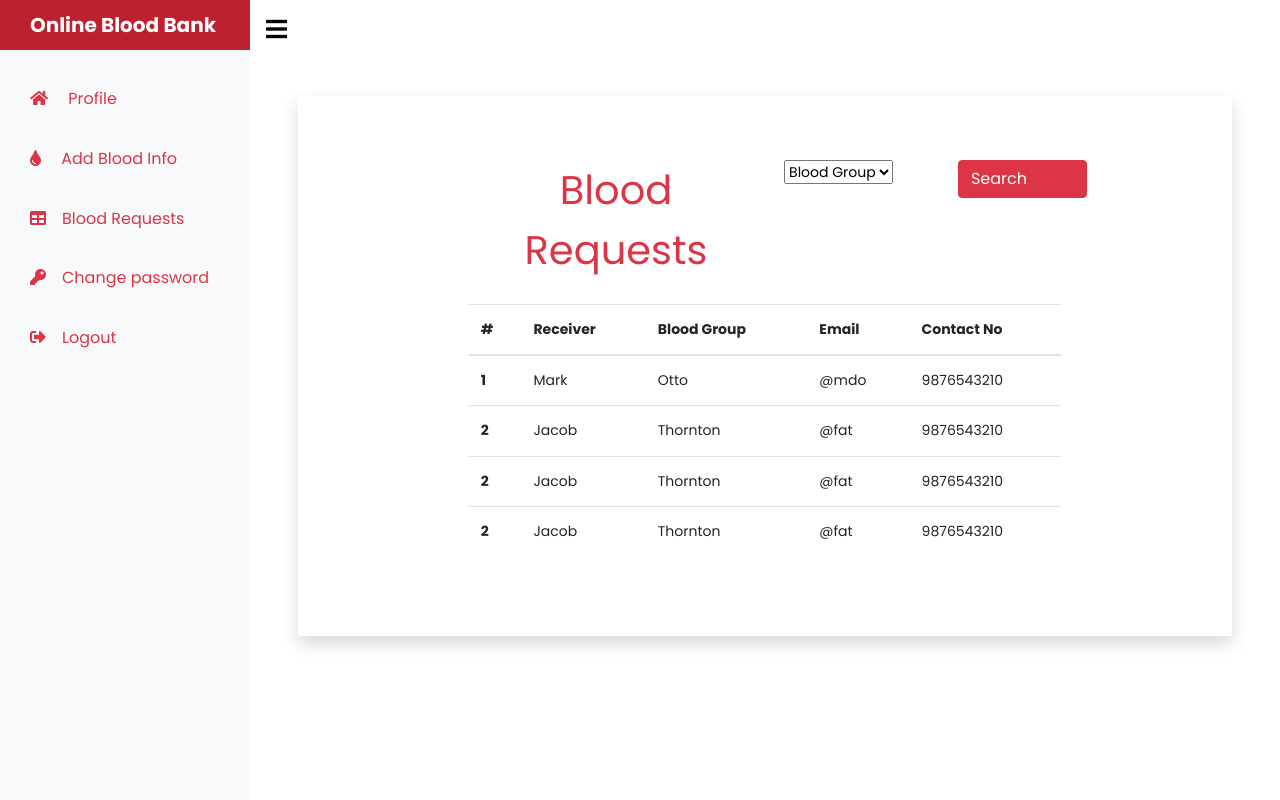
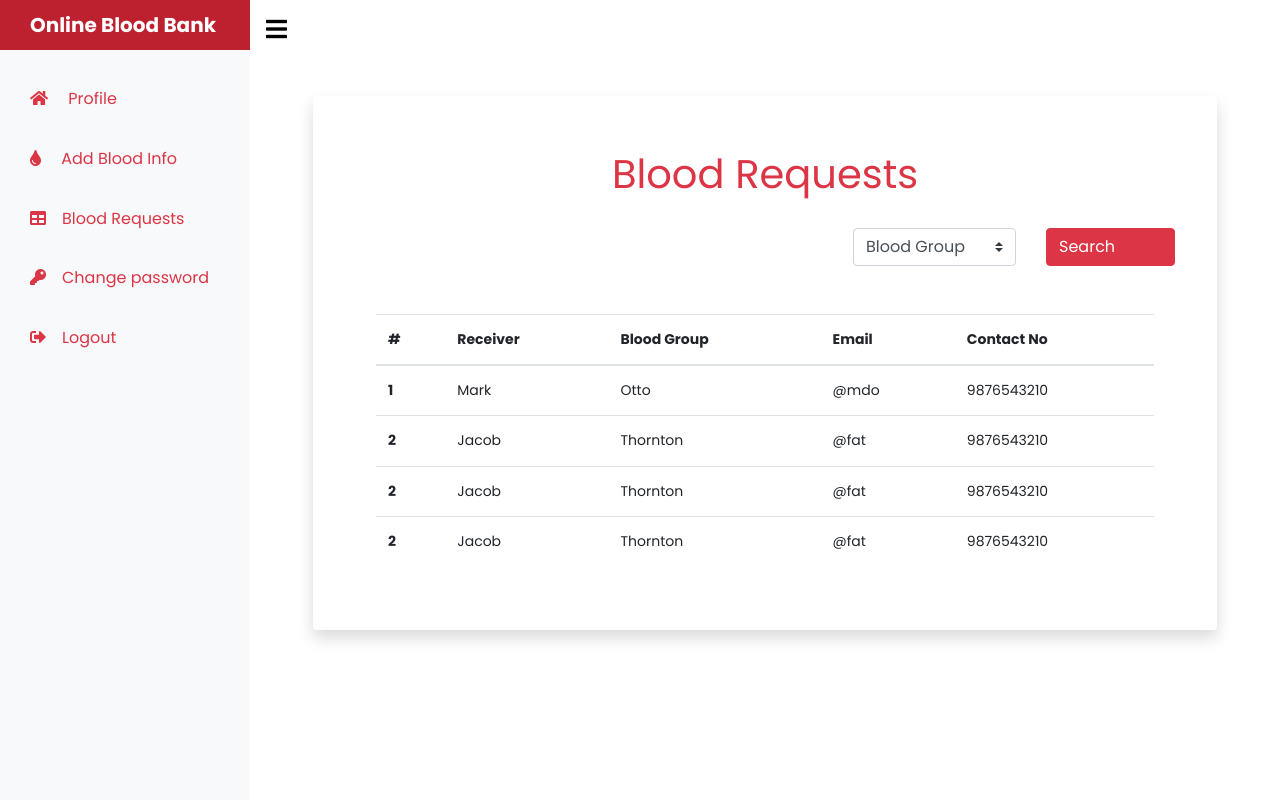
Before and after one commit to jayachandragoteti/Blood-Bank, a PHP site: page /Hospital/bloodRequests.php in a window 1280 px wide. Run offline with PHP 8.4, Linux system fonts and the light colour scheme; the visitor is signed in with stand-in values (Sample User, id 1).

Commit message:
request page updated

```diff
--- a/Hospital/addBloodInfo.php
+++ b/Hospital/addBloodInfo.php
@@ -108,7 +108,8 @@ if (isset($_POST['AddBloodInfoSubmit'])) {
 												</select>
 											</div>
 											<div class="col-sm-2">
-												<input name="SearchBlood" type="submit" class="btn btn-danger" value="Search           " /> </div>
+												<input name="SearchBlood" type="submit" class="btn btn-danger" value="Search           " />
+											</div>
 										</div>
 									</form>
 								</div>
--- a/Hospital/bloodRequests.php
+++ b/Hospital/bloodRequests.php
@@ -30,13 +30,13 @@ $HospitalLogin = $_SESSION['HospitalLogin'];
             <?PHP include './includes/header.php';?>
             <!-- End Header -->
 			<div id="content" class="p-4 p-md-5 pt-5">
-				<div class="container " id="SearchBlood">
+				<div class="container " >
 					<!-- end Filter section -->
 					<!-- Requestof blood -->
 					<!-- Filter section -->
-					<div class="row justify-content-md-center mt-5  jumbotron jumbotron-fluid bg-white shadow shadow-regular ">
+					<div class="container overflow-hidden mt-5 p-5 bg-white rounded text-white shadow rounded bg-body">
 						<div class="row justify-content-md-center">
-							<div class="col col-lg-8 text-center text-danger mb-3 ">
+							<div class="col col-lg- text-center text-danger mb-3 ">
 								<h2 class="h1 text-danger fw-bold">Blood Requests</h2>
 							</div>
 						</div>
@@ -46,7 +46,7 @@ $HospitalLogin = $_SESSION['HospitalLogin'];
 									<form>
 										<div class="row float-right ">
 											<div class="col-sm-7">
-												<select name="bloodGroup" class="form-select" aria-label="Default select example">
+												<select name="bloodGroup" class="custom-select" aria-label="Default select example">
 													<option selected value="">Blood Group</option>
 													<option value="A+">A+</option>
 													<option value="A-">A-</option>
@@ -66,7 +66,7 @@ $HospitalLogin = $_SESSION['HospitalLogin'];
 							</div>
 						</div>
 						<!-- end Filter section -->
-						<div class="col col-lg-8">
+						<div class="col col-lg-12">
 							<!-- table -->
 							<table class="table">
 								<thead>
```
